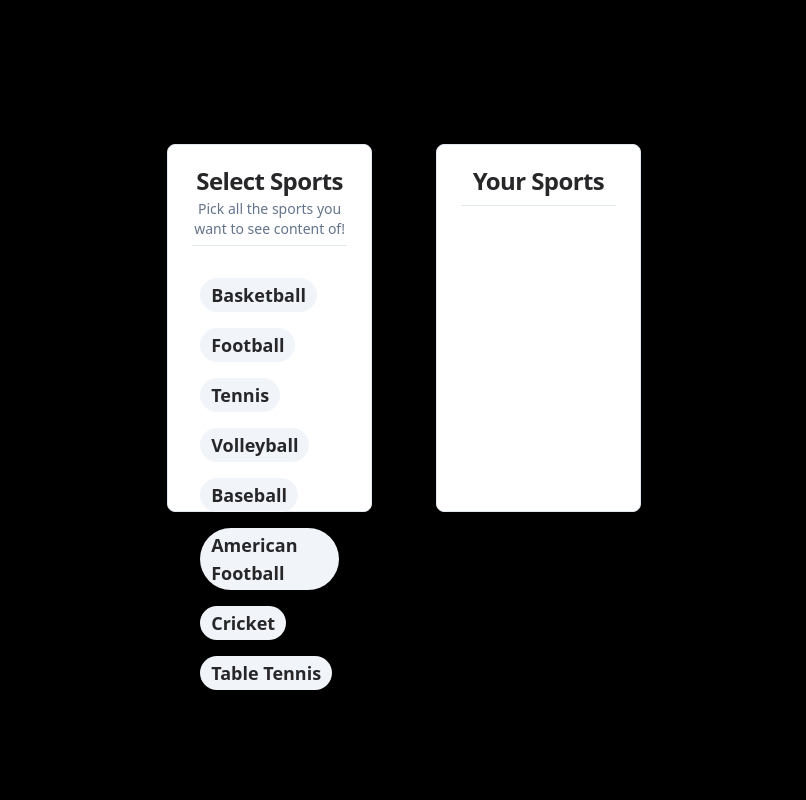
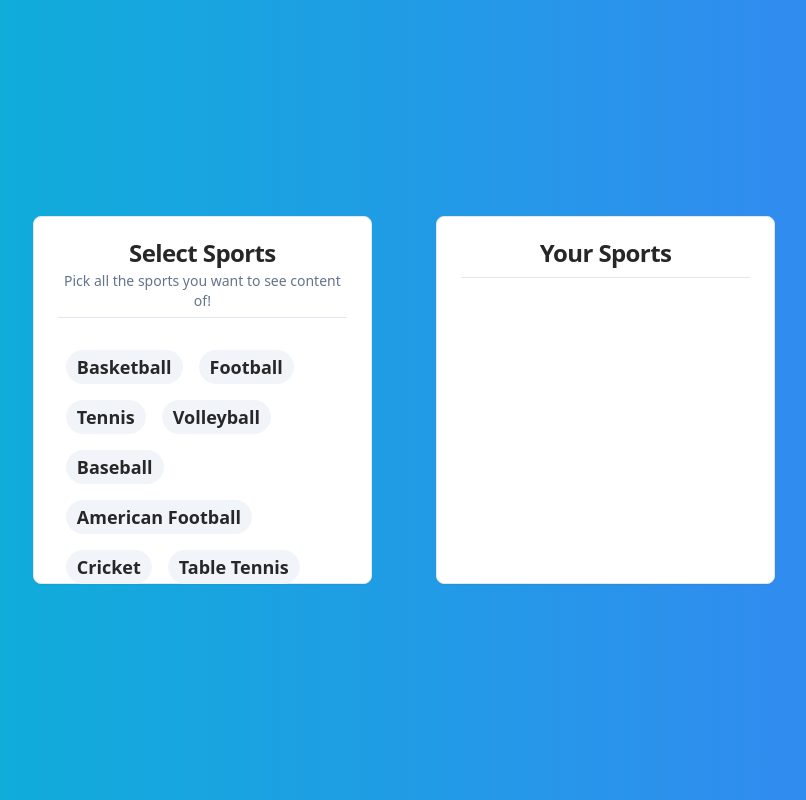
Before and after one commit to max-von-aigner/butter-buff-ui, a Next.js app: page /tagpicker in a window 1280 px wide. Shown: the whole page, without its empty margins (236-1042 px from the left). Built offline with nearby package versions, Linux system fonts and the light colour scheme.

Commit message:
styling tagpicker

```diff
--- a/src/react-components/TagCardLeft.tsx
+++ b/src/react-components/TagCardLeft.tsx
@@ -77,7 +77,7 @@ const TagCard: React.FC<TagCardProps> = ({
   };
 
   return (
-    <Card className=" col-start-4 col-span-2 row-start-2 row-span-3">
+    <Card className=" col-start-3 col-span-3 row-start-3 row-span-4 bg-opacity-50 backdrop-blur-md">
       <CardHeader>
         <CardTitle className=" text-center text-zinc-800 ">
           Select Sports
@@ -88,19 +88,15 @@ const TagCard: React.FC<TagCardProps> = ({
         <Separator />
       </CardHeader>
 
-      {/* <CardContent className="">
-        {deselectedBadges?.filter((badge) => !selectedBadges.includes(badge)) ||
-          [].map((badge) => ( */}
-      {/* // <motion.div */}
-      {/* //   variants={dropIn}
-            //   initial="hidden"
-            //   animate="visible"
-            //   style={{ display: "inline-block" }}
-            //   whileHover={{ scale: 1.1 }}
-            // > */}
-
       <CardContent>
         {orderedDeselectedBadges.map((badge) => (
+          <motion.div
+            variants={dropIn}
+            initial="hidden"
+            animate="visible"
+            style={{ display: "inline-block" }}
+            whileHover={{ scale: 1.1 }}
+          >
             <Badge
               key={badge}
               variant={"secondary"}
@@ -109,6 +105,7 @@ const TagCard: React.FC<TagCardProps> = ({
             >
               {badge}
             </Badge>
+          </motion.div>
         ))}
       </CardContent>
     </Card>
--- a/src/react-components/TagCardRight.tsx
+++ b/src/react-components/TagCardRight.tsx
@@ -60,7 +60,7 @@ const TagCardRight: React.FC<
   TagCardRightProps & { selectedBadges: string[] }
 > = ({ className, selectedBadges, onBadgeDeselect }) => {
   return (
-    <Card className="col-start-6 col-span-2 row-start-2 row-span-3 ">
+    <Card className="col-start-6 col-span-3 row-start-3 row-span-4">
       <CardHeader>
         <CardTitle className="text-center text-zinc-800 ">
           Your Sports
@@ -71,22 +71,22 @@ const TagCardRight: React.FC<
 
       <CardContent>
         {selectedBadges.map((badge) => (
-          // <motion.div
-          //   variants={dropIn}
-          //   initial="hidden"
-          //   animate="visible"
-          //   style={{ display: "inline-block" }}
-          //   whileHover={{ scale: 1.1 }}
-          // >
+          <motion.div
+            variants={dropIn}
+            initial="hidden"
+            animate="visible"
+            style={{ display: "inline-block" }}
+            whileHover={{ scale: 1.1 }}
+          >
             <Badge
               key={badge}
               variant="secondary"
-            className="text-zinc-800 text-lg m-2 cursor-pointer"
+              className="text-zinc-800 text-lg m-2 cursor-pointer "
               onClick={() => onBadgeDeselect(badge)}
             >
               {badge}
             </Badge>
-          // </motion.div>
+          </motion.div>
         ))}
       </CardContent>
     </Card>
--- a/src/react-components/TagPicker.tsx
+++ b/src/react-components/TagPicker.tsx
@@ -39,7 +39,7 @@ const TagPicker = () => {
   console.log("TagPicker rendered!");
 
   return (
-    <main className="h-screen w-full grid grid-cols-10 grid-rows-6 gap-16 relative bg-black">
+    <main className="h-screen w-full grid grid-cols-10 grid-rows-8 gap-16 relative bg-gradient-to-r from-cyan-500 to-blue-500 ">
       <TagCardLeft
         onBadgeSelect={handleBadgeSelect}
         onBadgeDeselect={handleBadgeDeselect}
--- a/tailwind.config.ts
+++ b/tailwind.config.ts
@@ -16,6 +16,10 @@ module.exports = {
       },
     },
     extend: {
+      gridTemplateRows: {
+        // Simple 8 row grid
+        "8": "repeat(8, minmax(0, 1fr))",
+      },
       colors: {
         border: "hsl(var(--border))",
         input: "hsl(var(--input))",
```
Lines whose indentation alone changed are shown as unchanged.
